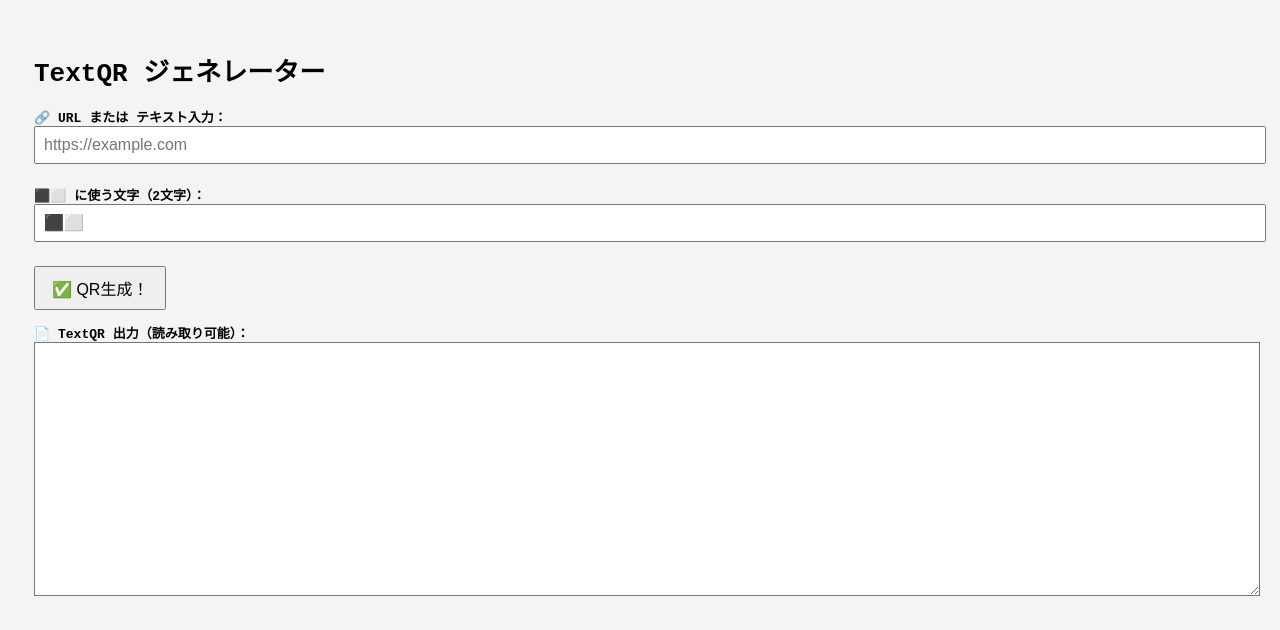
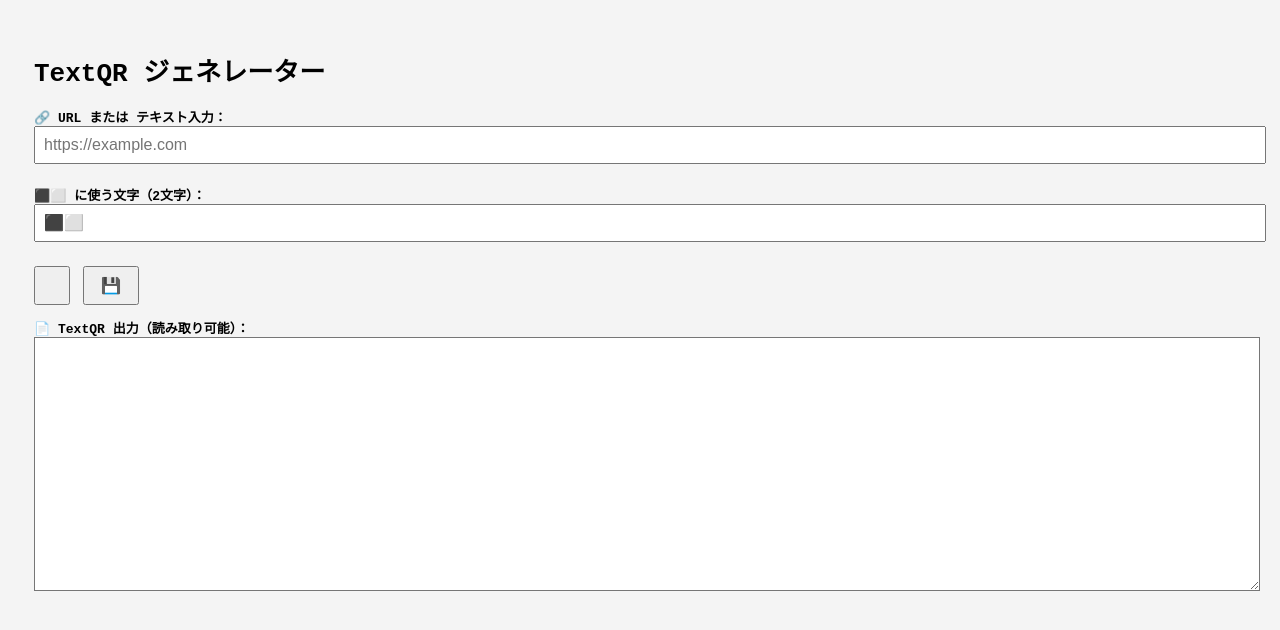
Before and after one commit to pipocorp-japan/TextQR, a plain HTML site: page index.html in a window 1280 px wide. Drawn offline with nearby package versions, Linux system fonts and the light colour scheme.

Commit message:
txtエクスポート可能に

```diff
--- a/index.html
+++ b/index.html
@@ -35,6 +35,11 @@
       margin-top: 1em;
       padding: 0.5em 1em;
       font-size: 1em;
+      cursor: pointer;
+    }
+    #buttons {
+      display: flex;
+      gap: 1em;
     }
   </style>
 </head>
@@ -47,7 +52,10 @@
   <label for="char">⬛⬜ に使う文字（2文字）：</label>
   <input type="text" id="char" value="⬛⬜" maxlength="2">
 
-  <button onclick="generateQR()">✅ QR生成！</button>
+  <div id="buttons">
+    <button onclick="generateQR()"></button>
+    <button onclick="exportTXT()">💾</button>
+  </div>
 
   <label for="output">📄 TextQR 出力（読み取り可能）：</label>
   <textarea id="output" readonly></textarea>
@@ -75,6 +83,22 @@
       }
       document.getElementById("output").value = result;
     }
+
+    function exportTXT() {
+      const content = document.getElementById("output").value;
+      if (!content.trim()) {
+        alert("まずはQRを生成してね！");
+        return;
+      }
+      const blob = new Blob([content], { type: "text/plain" });
+      const url = URL.createObjectURL(blob);
+      const a = document.createElement("a");
+      const filename = confirm("ファイル名を入力してね！")
+      a.href = url;
+      a.download = filename + ".txt";
+      a.click();
+      URL.revokeObjectURL(url);
+    }
   </script>
 </body>
 </html>
```
